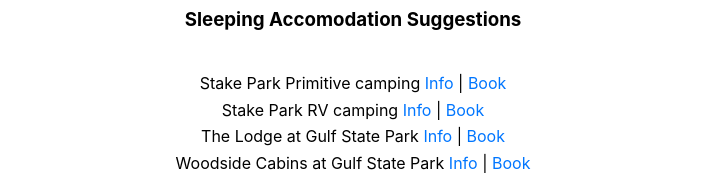
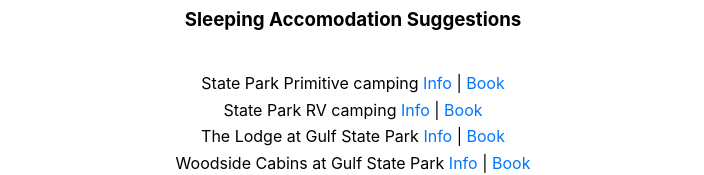
Before and after one commit to Human-Coop/create-react-app, a React (Create React App) app: page / in a window 1280 px wide. Shown: the part 733-908 px from the top of the page, without its empty margins (287-991 px from the left). Built offline with nearby package versions, Linux system fonts and the light colour scheme; no server answers.

Commit message:
fix typo

```diff
--- a/src/App.js
+++ b/src/App.js
@@ -109,7 +109,7 @@
 
   let places = [
     {
-      name:"Stake Park Primitive camping",
+      name:"State Park Primitive camping",
       sleeps:8,
       costs:"$20/night, $5 reservation fee, 2 night minimum",
       picture:"https://www.alapark.com/sites/default/files/styles/default/public/2022-04/Gulf%20State%20Park%20Campground%20Back%20In%20Campsites.jpg?itok=0IYma8xD",
@@ -122,7 +122,7 @@
       toggle: setTogglePrimInfo,
       state: togglePrimInfo,
     },{
-      name:"Stake Park RV camping",
+      name:"State Park RV camping",
       sleeps:8,
       costs:"$43/night, $5 reservation fee, 2 night minimum",
       picture:"https://www.alapark.com/sites/default/files/styles/default/public/2019-04/dsp_improved_header_2019_0.jpg?itok=k22n7fa_",
```
